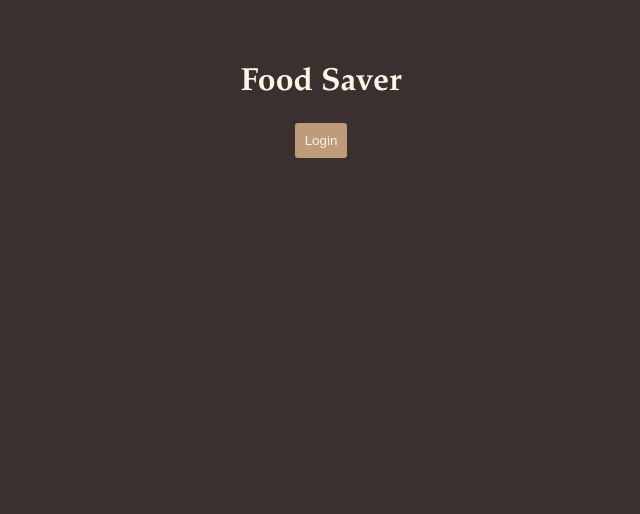
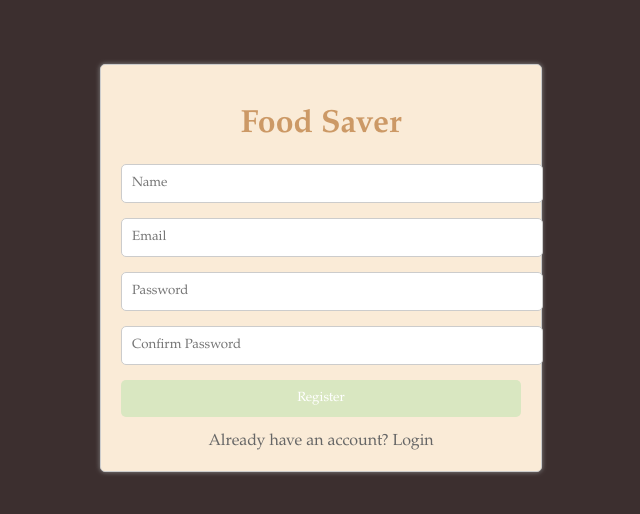
Before and after one commit to duynguyen-264/FoodSavers, a React (Create React App) app in the folder foodsaver/: page /SellerRegistrationPage in a window 1280 px wide. Shown: the top 514 px of the page, without its empty margins (319-959 px from the left). Built offline with nearby package versions, Linux system fonts and the light colour scheme.

Commit message:
seller registration & seller registration css

```diff
--- a/foodsaver/src/Webpages/SellerRegistrationPage.css
+++ b/foodsaver/src/Webpages/SellerRegistrationPage.css
@@ -0,0 +1,48 @@
+.SellerRegistrationPage {
+    max-width: 400px;
+    margin: 0 auto;
+    padding: 20px;
+    border: 1px solid #ccc;
+    border-radius: 5px;
+    text-align: center;
+    background-color: #faebd7;
+    box-shadow: 0px 0px 5px #888;
+    font-family: "Garamond", Serif;
+}
+
+.SellerRegistrationPage h1 {
+    margin-bottom: 20px;
+    color: #cc9966;
+    font-family: "Garamond", Serif;
+}
+
+.SellerRegistrationPage input {
+    width: 100%;
+    padding: 10px;
+    margin-bottom: 15px;
+    border-radius: 5px;
+    border: 1px solid #ccc;
+    font-family: "Garamond", Serif;
+}
+
+.SellerRegistrationPage button {
+    padding: 10px 20px;
+    border: none;
+    border-radius: 5px;
+    background-color: #d9e7c1;
+    color: #fff;
+    cursor: pointer;
+    font-family: "Garamond", Serif;
+}
+
+.SellerRegistrationPage button:hover {
+    background-color: #c1cdc1;
+}
+
+.SellerRegistrationPage a {
+    display: block;
+    margin-top: 15px;
+    text-decoration: none;
+    color: #666;
+    font-family: "Garamond", Serif;
+}
--- a/foodsaver/src/Webpages/SellerRegistrationPage.js
+++ b/foodsaver/src/Webpages/SellerRegistrationPage.js
@@ -1,18 +1,84 @@
-import React from 'react';
+import React, { useState } from 'react';
 import { Link } from 'react-router-dom';
 import './SellerRegistrationPage.css';
 
 function SellerRegistrationPage() {
+    const [formData, setFormData] = useState({
+        name: '',
+        email: '',
+        password: '',
+        confirmPassword: ''
+    });
+    const [passwordError, setPasswordError] = useState('');
+
+    const handleInputChange = (e) => {
+        const { name, value } = e.target;
+        setFormData({ ...formData, [name]: value });
+    };
+
+    const validatePassword = (password) => {
+        const passwordRegex = /^(?=.*[A-Za-z])(?=.*\d)(?=.*[$@$!%*#?&])[A-Za-z\d$@$!%*#?&]{8,}$/;
+
+        if (!passwordRegex.test(password)) {
+            setPasswordError(
+                'Password must be at least 8 characters long, contain at least one number, one special character, and one letter.'
+            );
+            return false;
+        }
+        setPasswordError('');
+        return true;
+    };
+
+    const handleSubmit = (e) => {
+        e.preventDefault();
+
+
+        const isPasswordValid = validatePassword(formData.password);
+
+        if (isPasswordValid) {
+            // Need to connect formData with DB when db is done
+            console.log('Form submitted:', formData);
+        }
+    };
+
     return (
-      <>
-          <div className="SellerRegistrationPage">
-          <h1>Food Saver</h1>
-          <Link to="/SigninPage">
-            <button>Login</button>
-          </Link>
+        <div className="SellerRegistrationPage">
+            <h1>Food Saver</h1>
+            <form onSubmit={handleSubmit}>
+                <input
+                    type="text"
+                    name="name"
+                    placeholder="Name"
+                    value={formData.name}
+                    onChange={handleInputChange}
+                />
+                <input
+                    type="email"
+                    name="email"
+                    placeholder="Email"
+                    value={formData.email}
+                    onChange={handleInputChange}
+                />
+                <input
+                    type="password"
+                    name="password"
+                    placeholder="Password"
+                    value={formData.password}
+                    onChange={handleInputChange}
+                />
+                {passwordError && <p className="error-message">{passwordError}</p>}
+                <input
+                    type="password"
+                    name="confirmPassword"
+                    placeholder="Confirm Password"
+                    value={formData.confirmPassword}
+                    onChange={handleInputChange}
+                />
+                <button type="submit">Register</button>
+            </form>
+            <Link to="/SigninPage">Already have an account? Login</Link>
         </div>
-      </>
     );
-  }
+}
 
-  export default SellerRegistrationPage;
+export default SellerRegistrationPage;
```
